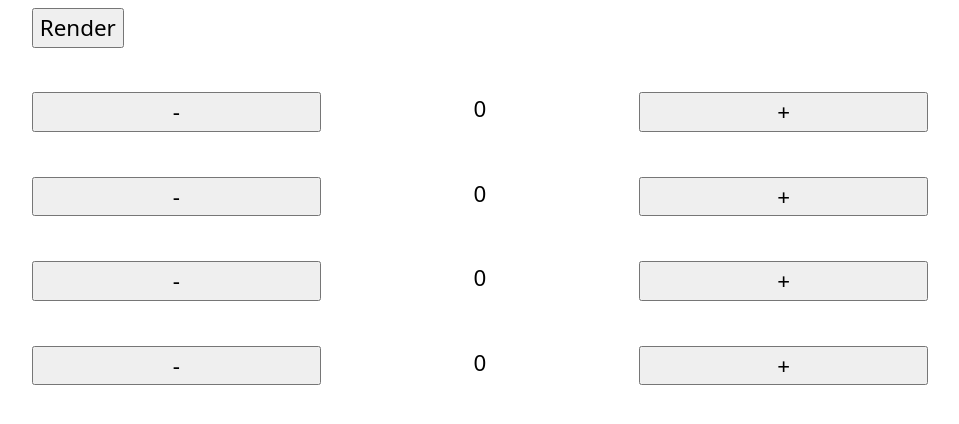
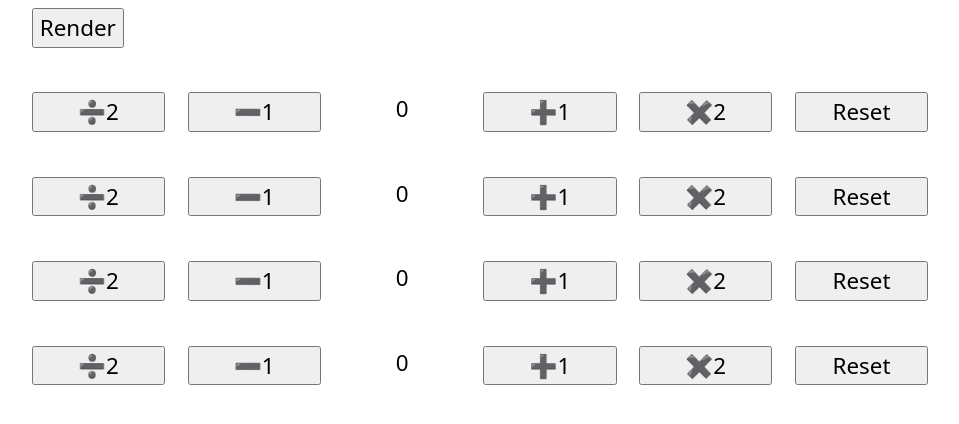
Before and after one commit to gregoryb79/int-fs-nov-24-react-state-and-render, a React (Vite) app: page / in a window 1280 px wide. Shown: the top 424 px of the page, without its empty margins (160-1119 px from the left). Built offline with nearby package versions, Linux system fonts and the light colour scheme.

Commit message:
add buttons

```diff
--- a/src/Counter.tsx
+++ b/src/Counter.tsx
@@ -7,15 +7,18 @@ export function Counter() {
 
     return (
         <article className={styles.container}>
+            <button>➗2</button>
             <button onClick={() => {
                 setCount(count - 1);
                 console.log(count);
-            }}>-</button>
+            }}>➖1</button>
             <span>{count}</span>
             <button onClick={() => {
                 setCount(count + 1);
                 console.log(count);
-            }}>+</button>
+            }}>➕1</button>
+            <button>✖️2</button>
+            <button>Reset</button>
         </article>
     );
 }
```
